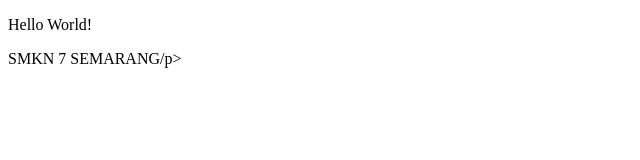
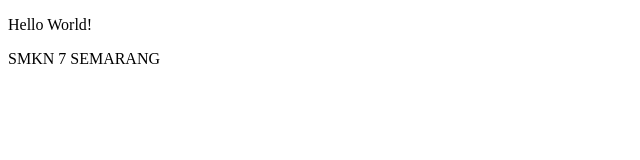
Before and after one commit to AuliaSyahidaRahmasyah/ada-weh, a plain HTML site: page index.html in a window 1280 px wide. Shown: the full height of the page, 0-640 px from the left. Drawn offline with Linux system fonts and the light colour scheme.

Commit message:
Update index.html

```diff
--- a/index.html
+++ b/index.html
@@ -8,6 +8,6 @@
 </head>
 <body>
     <p>Hello World!</p>
-    <p>SMKN 7 SEMARANG/p>
+    <p>SMKN 7 SEMARANG</p>
 </body>
 </html>
```
